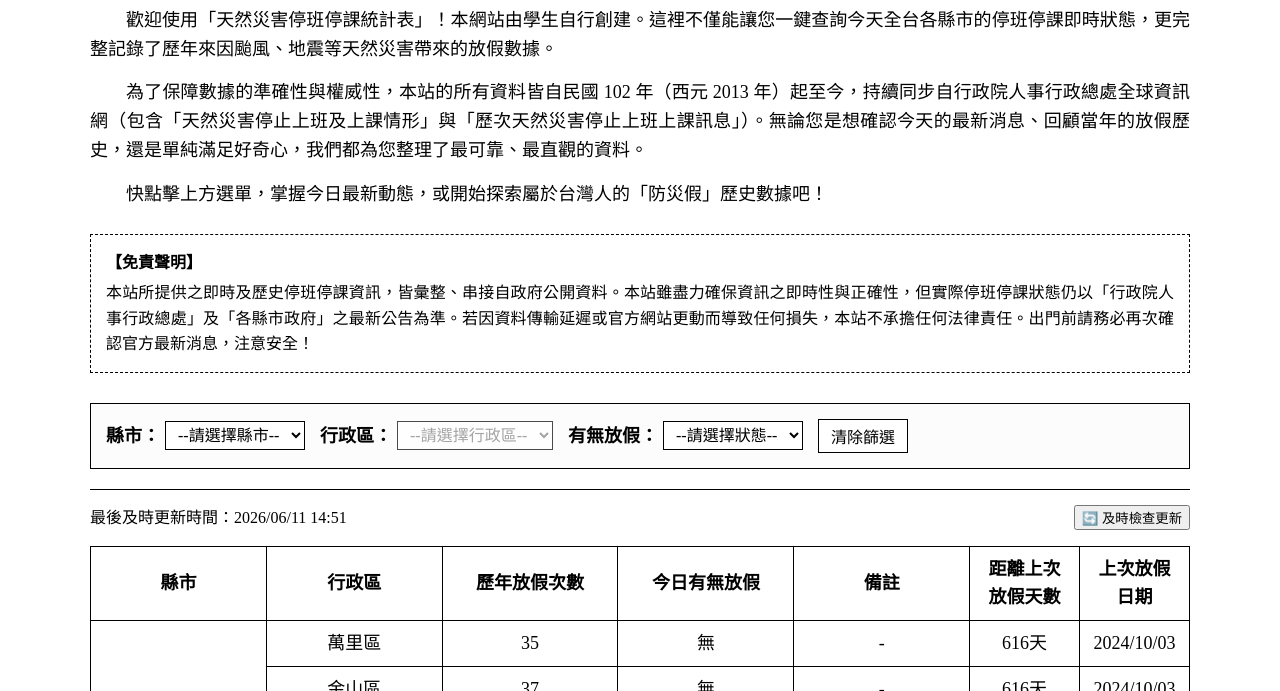
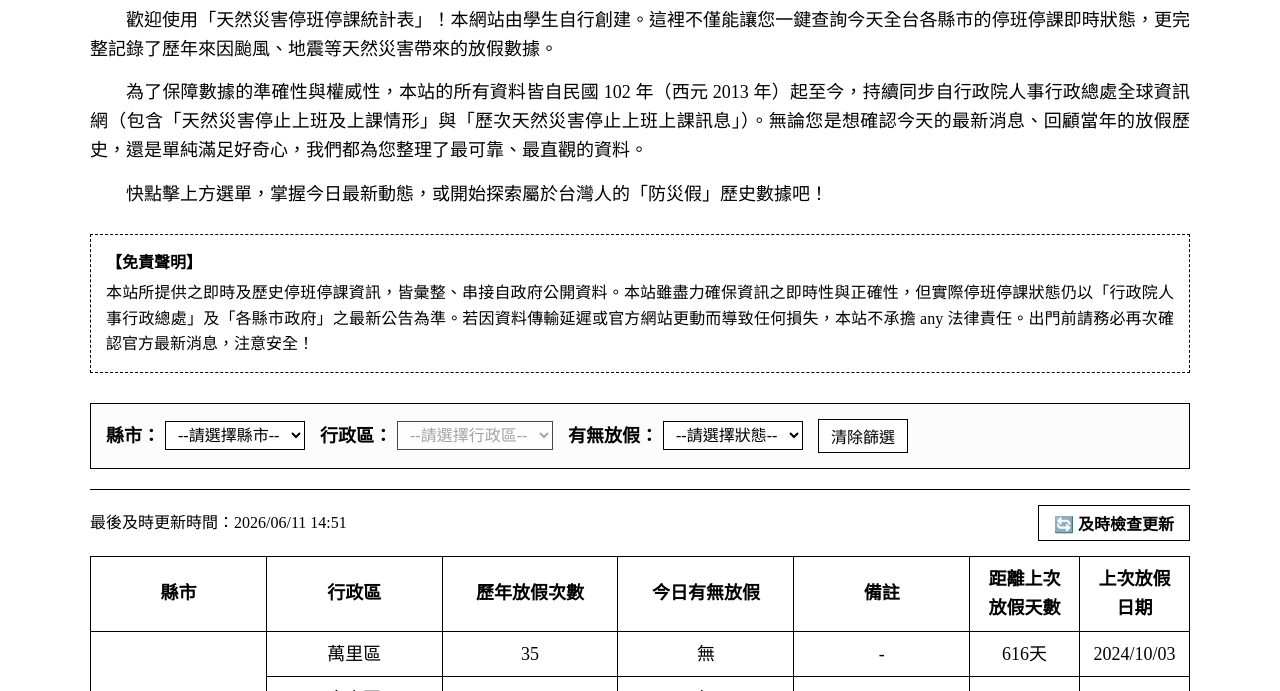
Before and after one commit to tahai-hsieh/Typhoon-Vacation, a plain HTML site: page index.html in a window 1280 px wide. Shown: the part 109-800 px from the top of the page. Drawn offline with Linux system fonts and the light colour scheme.

Commit message:
Update index.html

```diff
--- a/index.html
+++ b/index.html
@@ -89,6 +89,24 @@
         .status-time {
             font-size: 16px;
         }
+        .refresh-btn {
+            font-family: "BiauKai", "標楷體", "DFKai-SB", serif;
+            font-size: 16px;
+            padding: 5px 15px;
+            background-color: #ffffff;
+            color: #000000;
+            border: 1px solid #000000;
+            cursor: pointer;
+            font-weight: bold;
+        }
+        .refresh-btn:hover {
+            background-color: #f0f0f0;
+        }
+        .refresh-btn:disabled {
+            color: #999999;
+            border-color: #999999;
+            cursor: not-allowed;
+        }
         table {
             width: 100%;
             border-collapse: collapse;
@@ -129,7 +147,7 @@
 
     <div class="disclaimer-section">
         <div class="disclaimer-title">【免責聲明】</div>
-        本站所提供之即時及歷史停班停課資訊，皆彙整、串接自政府公開資料。本站雖盡力確保資訊之即時性與正確性，但實際停班停課狀態仍以「行政院人事行政總處」及「各縣市政府」之最新公告為準。若因資料傳輸延遲或官方網站更動而導致任何損失，本站不承擔任何法律責任。出門前請務必再次確認官方最新消息，注意安全！
+        本站所提供之即時及歷史停班停課資訊，皆彙整、串接自政府公開資料。本站雖盡力確保資訊之即時性與正確性，但實際停班停課狀態仍以「行政院人事行政總處」及「各縣市政府」之最新公告為準。若因資料傳輸延遲或官方網站更動而導致任何損失，本站不承擔 any 法律責任。出門前請務必再次確認官方最新消息，注意安全！
     </div>
 
     <div class="filter-section">
@@ -174,7 +192,8 @@
             </tr>
         </thead>
         <tbody id="table-body">
-            </tbody>
+            <tr><td colspan="7">資料即時讀取中，請稍候...</td></tr>
+        </tbody>
     </table>
 </div>
 
@@ -191,7 +210,7 @@
         const targetData = (window.liveVacationData && window.liveVacationData.length > 0) ? window.liveVacationData : [];
 
         if (targetData.length === 0) {
-            tbody.innerHTML = '<tr><td colspan="7">資料載入中，請稍後或點擊上方按鈕檢查更新...</td></tr>';
+            tbody.innerHTML = '<tr><td colspan="7">系統正在動態載入最新防災事實，請點擊按鈕刷新...</td></tr>';
             return;
         }
 
@@ -236,12 +255,16 @@
         });
 
         const citySelect = document.getElementById('city-select');
+        const savedCityValue = citySelect.value;
         citySelect.innerHTML = '<option value="">--請選擇縣市--</option>';
         Object.keys(cityDistMap).forEach(city => {
             const opt = document.createElement('option');
             opt.value = city; opt.innerText = city;
             citySelect.appendChild(opt);
         });
+        if (savedCityValue && cityDistMap[savedCityValue]) {
+            citySelect.value = savedCityValue;
+        }
     }
 
     function onCityChange() {
@@ -346,18 +369,23 @@
         filterTable();
     }
 
+    // 🫵 核心修復：強制加上時間戳記（毫秒級變數），全面秒殺重整與按鈕快取！
     function refreshData() {
         const btn = document.getElementById('refresh-btn');
         btn.disabled = true; btn.innerText = "正在及時檢查...";
+
         const oldScript = document.getElementById('data-script');
         if (oldScript) oldScript.remove();
 
         const script = document.createElement('script');
         script.id = 'data-script';
-        script.src = 'data.js?t=' + new Date().getTime();
+        // 💥 加上毫秒時間戳記，確保每一次重整、點擊都必定向伺服器索取最新的 data.js
+        script.src = 'data.js?timestamp=' + new Date().getTime();
         script.onload = function() {
             renderTableFromData();
-            setTimeout(() => { btn.disabled = false; btn.innerText = "🔄 及時檢查更新"; }, 500);
+            // 重新整理完後，強制執行一遍過濾器同步，消除網頁殘影
+            filterTable();
+            setTimeout(() => { btn.disabled = false; btn.innerText = "🔄 及時檢查更新"; }, 600);
         };
         script.onerror = function() {
             renderTableFromData();
@@ -366,10 +394,10 @@
         document.body.appendChild(script);
     }
 
+    // 🫵 確保一進網頁、或者網頁按重新整理（F5）時，自動觸發無快取的 refreshData()
     window.onload = function() {
         refreshData();
     };
 </script>
-<script id="data-script" src="data.js"></script>
 </body>
 </html>
```
